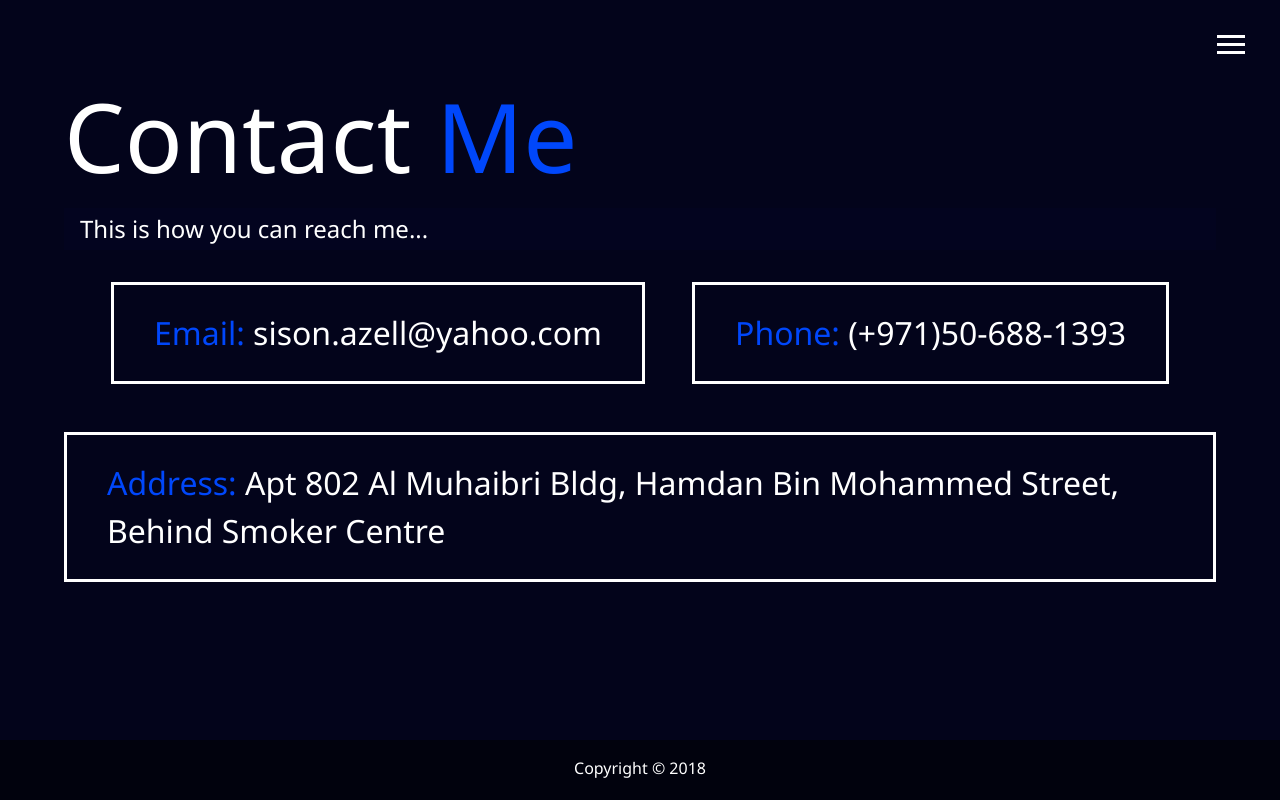
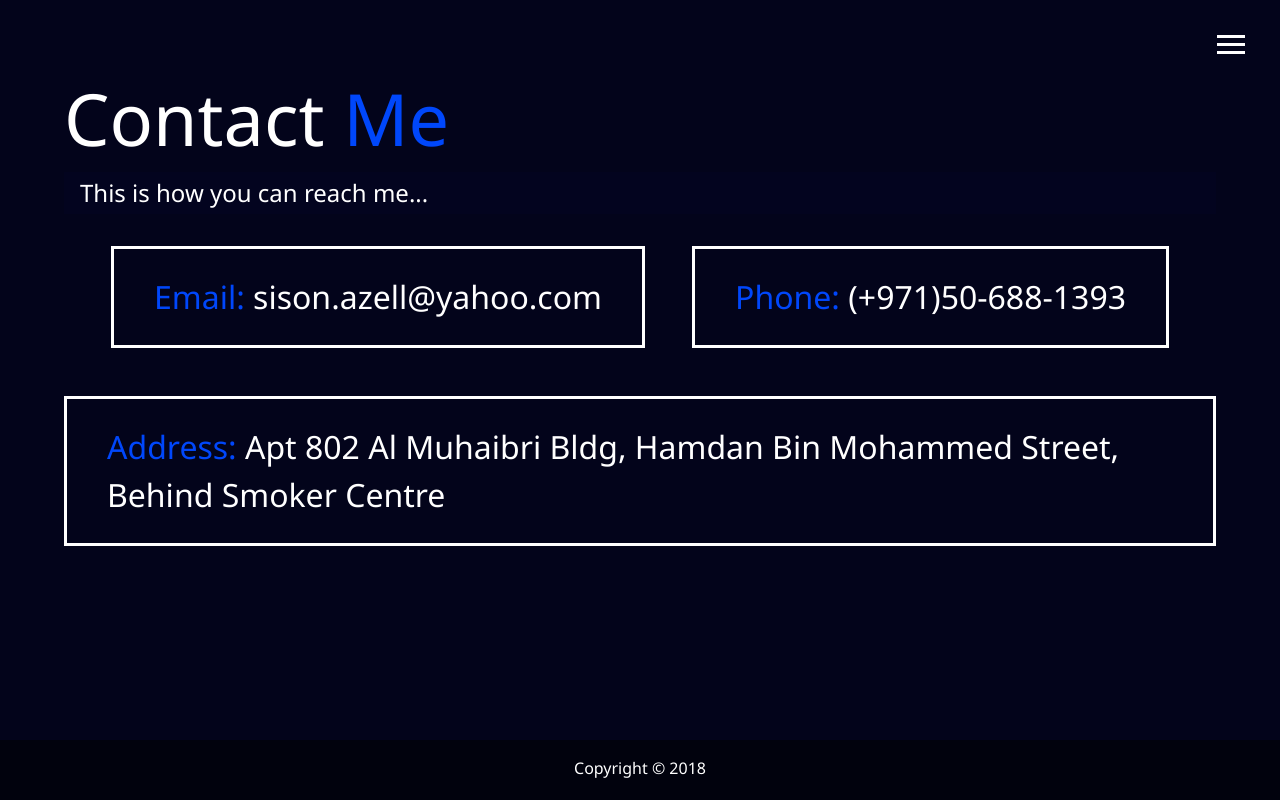
Before and after one commit to lancetech05/modern_portfolio, a website: page dist/contact.html in a window 1280 px wide. Drawn offline with Linux system fonts and the light colour scheme.

Commit message:
Add files via upload

```diff
--- a/scss/main.scss
+++ b/scss/main.scss
@@ -21,6 +21,9 @@ h2,
 h3 {
   margin: 0;
   font-weight: 400;
+  &.contact-heading {
+    font-size: 4.5rem;
+  }
 
   &.lg-heading {
     font-size: 6rem;
```
Also changed, not shown: dist/contact.html, dist/css/main.css.
